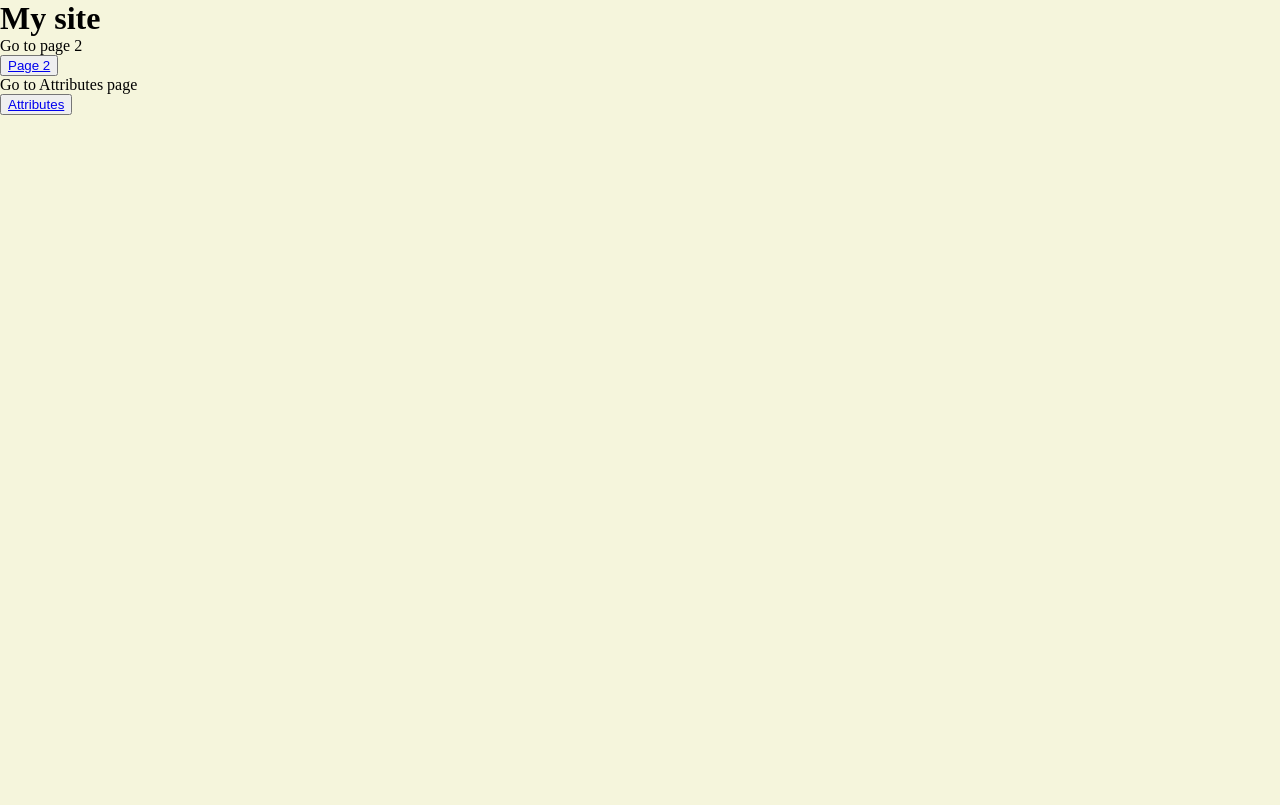
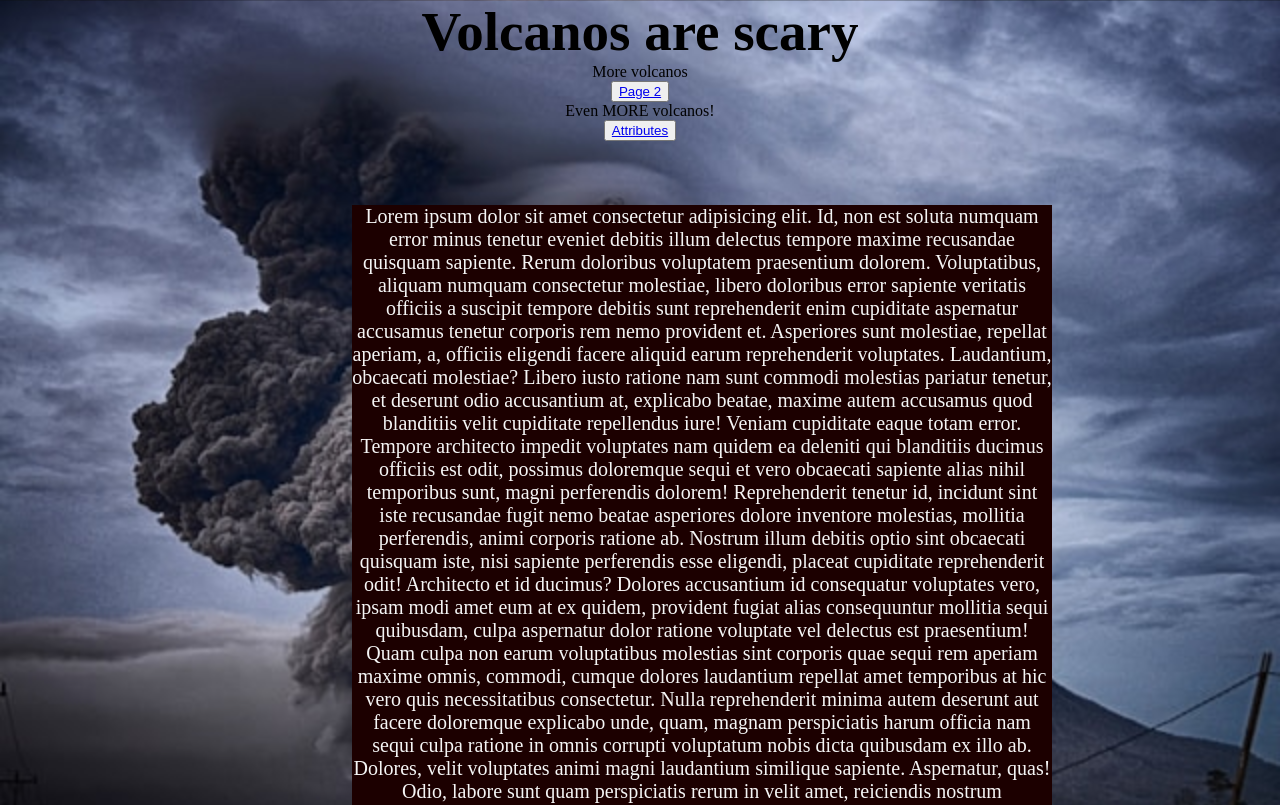
Before and after one commit to m0zh/Git-test, a plain HTML site: page index.html in a window 1280 px wide. Shown: the top 805 px of the page. Drawn offline with Linux system fonts and the light colour scheme.

Commit message:
changes n stuff

```diff
--- a/index.html
+++ b/index.html
@@ -7,10 +7,75 @@
     <title>Homepage</title>
   </head>
   <body>
-    <h1>My site</h1>
-    <p>Go to page 2</p>
+    <h1 style="font-size: 55px">Volcanos are scary</h1>
+    <p>More volcanos</p>
     <button><a href="page2.html">Page 2</a></button>
-    <p>Go to Attributes page</p>
+    <p>Even MORE volcanos!</p>
     <button><a href="attributes.html"> Attributes</a></button>
+    <p
+      style="
+        max-width: 700px;
+        color: whitesmoke;
+        margin-left: 27.5%;
+        margin-top: 5%;
+        font-size: 20px;
+        background-color: rgb(28, 0, 0);
+      "
+    >
+      Lorem ipsum dolor sit amet consectetur adipisicing elit. Id, non est
+      soluta numquam error minus tenetur eveniet debitis illum delectus tempore
+      maxime recusandae quisquam sapiente. Rerum doloribus voluptatem
+      praesentium dolorem. Voluptatibus, aliquam numquam consectetur molestiae,
+      libero doloribus error sapiente veritatis officiis a suscipit tempore
+      debitis sunt reprehenderit enim cupiditate aspernatur accusamus tenetur
+      corporis rem nemo provident et. Asperiores sunt molestiae, repellat
+      aperiam, a, officiis eligendi facere aliquid earum reprehenderit
+      voluptates. Laudantium, obcaecati molestiae? Libero iusto ratione nam sunt
+      commodi molestias pariatur tenetur, et deserunt odio accusantium at,
+      explicabo beatae, maxime autem accusamus quod blanditiis velit cupiditate
+      repellendus iure! Veniam cupiditate eaque totam error. Tempore architecto
+      impedit voluptates nam quidem ea deleniti qui blanditiis ducimus officiis
+      est odit, possimus doloremque sequi et vero obcaecati sapiente alias nihil
+      temporibus sunt, magni perferendis dolorem! Reprehenderit tenetur id,
+      incidunt sint iste recusandae fugit nemo beatae asperiores dolore
+      inventore molestias, mollitia perferendis, animi corporis ratione ab.
+      Nostrum illum debitis optio sint obcaecati quisquam iste, nisi sapiente
+      perferendis esse eligendi, placeat cupiditate reprehenderit odit!
+      Architecto et id ducimus? Dolores accusantium id consequatur voluptates
+      vero, ipsam modi amet eum at ex quidem, provident fugiat alias
+      consequuntur mollitia sequi quibusdam, culpa aspernatur dolor ratione
+      voluptate vel delectus est praesentium! Quam culpa non earum voluptatibus
+      molestias sint corporis quae sequi rem aperiam maxime omnis, commodi,
+      cumque dolores laudantium repellat amet temporibus at hic vero quis
+      necessitatibus consectetur. Nulla reprehenderit minima autem deserunt aut
+      facere doloremque explicabo unde, quam, magnam perspiciatis harum officia
+      nam sequi culpa ratione in omnis corrupti voluptatum nobis dicta quibusdam
+      ex illo ab. Dolores, velit voluptates animi magni laudantium similique
+      sapiente. Aspernatur, quas! Odio, labore sunt quam perspiciatis rerum in
+      velit amet, reiciendis nostrum praesentium excepturi iure impedit illum
+      nobis nihil ratione atque pariatur quas illo officiis laborum
+      voluptatibus. Itaque, qui. Quam id deserunt explicabo officiis, fuga illum
+      enim voluptate ipsa corrupti adipisci totam vero quaerat maxime hic? Iusto
+      earum vero nesciunt, odit deleniti quis inventore alias odio tempore,
+      nulla iure suscipit natus aperiam nostrum eligendi cumque sapiente minus
+      rerum architecto dolor sunt optio. Vel repellendus itaque laboriosam
+      blanditiis, animi inventore est sequi nemo ullam excepturi alias repellat
+      nobis ipsum, recusandae nulla. Recusandae, ab debitis pariatur facere
+      exercitationem magni maxime expedita, vel ullam quos voluptatibus
+      explicabo illum dolores corrupti ut possimus ratione veritatis voluptatem
+      cumque iste. Totam aliquid, beatae dicta earum quibusdam harum, optio est
+      assumenda maiores tempore vel explicabo. Deleniti architecto quos, omnis
+      sit quibusdam nihil voluptatum maiores porro, quisquam hic adipisci. Iusto
+      maiores deleniti ullam, eveniet beatae consequuntur nisi esse alias error
+      nemo est animi porro voluptatum necessitatibus cupiditate ab reiciendis
+      ipsum quia fuga quos nam rerum magni. Odio obcaecati corrupti iusto ad
+      dolorem quibusdam molestias nesciunt perspiciatis consectetur excepturi,
+      delectus debitis explicabo commodi assumenda itaque quisquam veniam
+      numquam reprehenderit, magni incidunt veritatis. Ipsam iste, iure laborum
+      ipsum vitae excepturi velit voluptate sapiente, incidunt repellat
+      doloribus cumque. Voluptatum vero eum voluptatibus qui iusto sed minus
+      debitis quia error, fuga vel maxime praesentium rerum doloremque, tenetur
+      quis. Rem vel error hic ducimus assumenda quasi magni.
+    </p>
   </body>
 </html>
--- a/style.css
+++ b/style.css
@@ -1,10 +1,16 @@
 * {
   box-sizing: border-box;
   margin: 0;
+  text-align: center;
 }
 
 body {
-  background-color: beige;
+  background-color: rgb(51, 37, 20);
+  background-image: url(Images/testbilde.jpg);
+  background-size: cover;
+  background-attachment: fixed;
+  background-position: center;
+  background-color: #f0f0f0;
 }
 button {
   margin: auto;
```
Also changed, not shown: attributes.html (+1 -0 lines), page2.html (+1 -0 lines), Images/testbilde.jpg (added).
